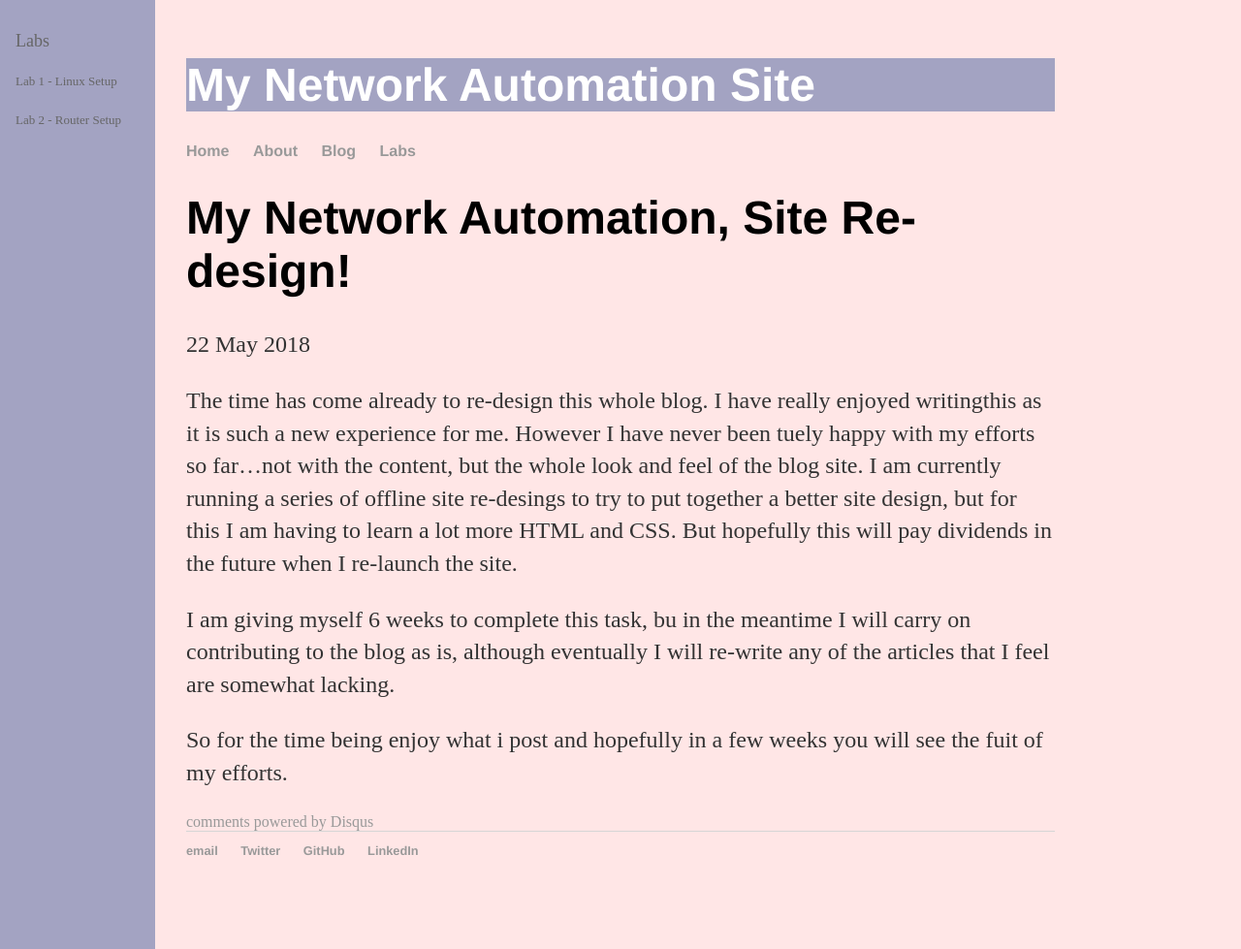
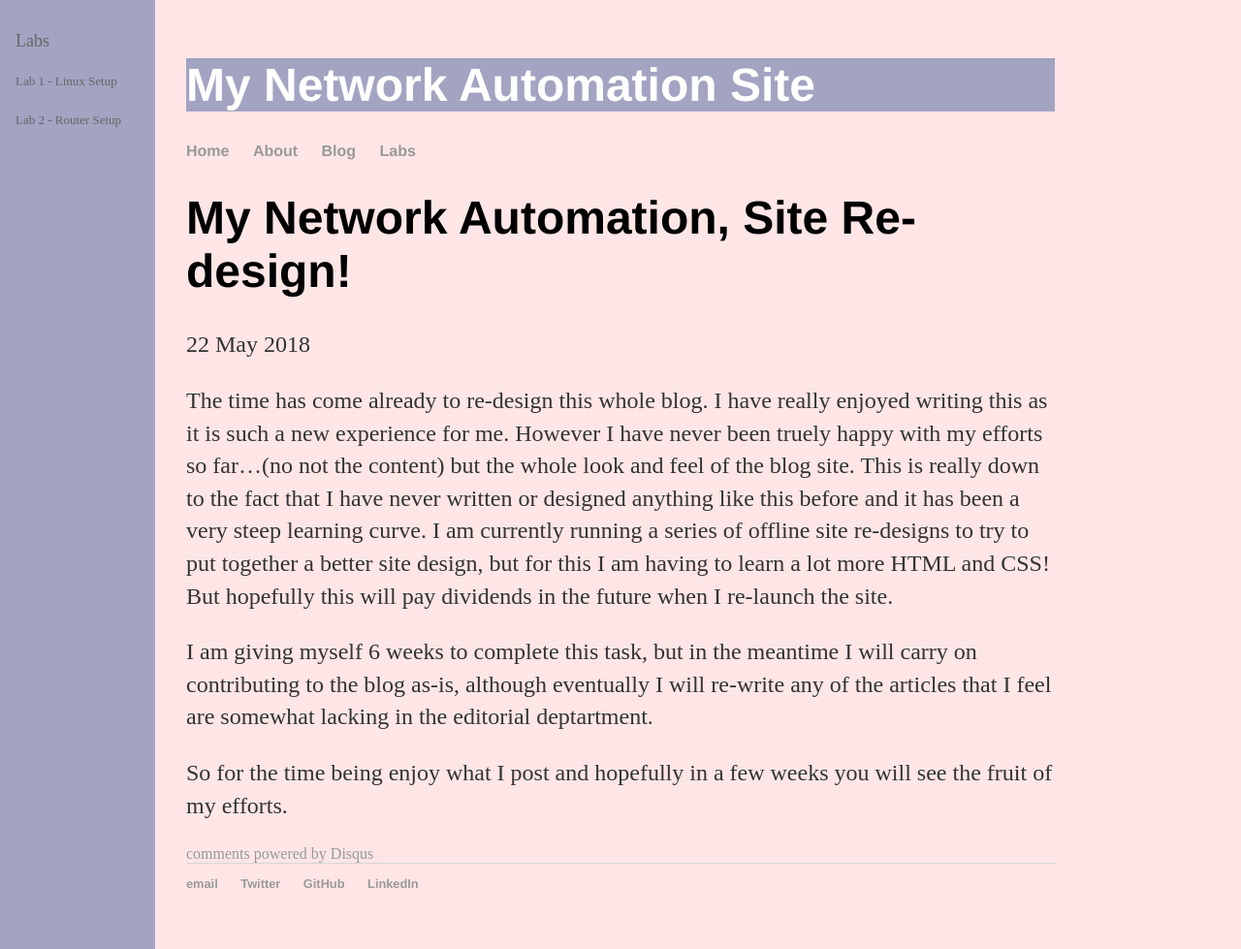
Before and after one commit to craigeowen/craigeowen.github.io, a Jekyll site: the page built from _posts/2018-05-22-Site-Re-design.md, in a window 1280 px wide and 979 px high. Shown: the whole window at 97% size. Built offline with Jekyll 4.4.1, drawn with Linux system fonts in a browser that asks for light colours; comment, search, counter and statistics services are not loaded.

Commit message:
Update 2018-05-22-Site-Re-design.md

```diff
--- a/_posts/2018-05-22-Site-Re-design.md
+++ b/_posts/2018-05-22-Site-Re-design.md
@@ -5,12 +5,13 @@ date: 2018-05-22
 comments: true
 ---
 The time has come already to re-design this whole blog.
-I have really enjoyed writingthis as it is such a new experience for me.
-However I have never been tuely happy with my efforts so far...not with the content, but the whole look and feel of the blog site.
-I am currently running a series of offline site re-desings to try to put together a better site design, but for this I am having to
-learn a lot more HTML and CSS. But hopefully this will pay dividends in the future when I re-launch the site.
+I have really enjoyed writing this as it is such a new experience for me.
+However I have never been truely happy with my efforts so far...(no not the content) but the whole look and feel of the blog site.
+This is really down to the fact that I have never written or designed anything like this before and it has been a very steep learning curve.
+I am currently running a series of offline site re-designs to try to put together a better site design, but for this I am having to
+learn a lot more HTML and CSS! But hopefully this will pay dividends in the future when I re-launch the site.
 
-I am giving myself 6 weeks to complete this task, bu in the meantime  I will carry on contributing to the blog as is,
-although eventually I will re-write any of the articles that I feel are somewhat lacking.
+I am giving myself 6 weeks to complete this task, but in the meantime  I will carry on contributing to the blog as-is,
+although eventually I will re-write any of the articles that I feel are somewhat lacking in the editorial deptartment.
 
-So for the time being enjoy what i post and hopefully in a few weeks you will see the fuit of my efforts.
+So for the time being enjoy what I post and hopefully in a few weeks you will see the fruit of my efforts.
```
